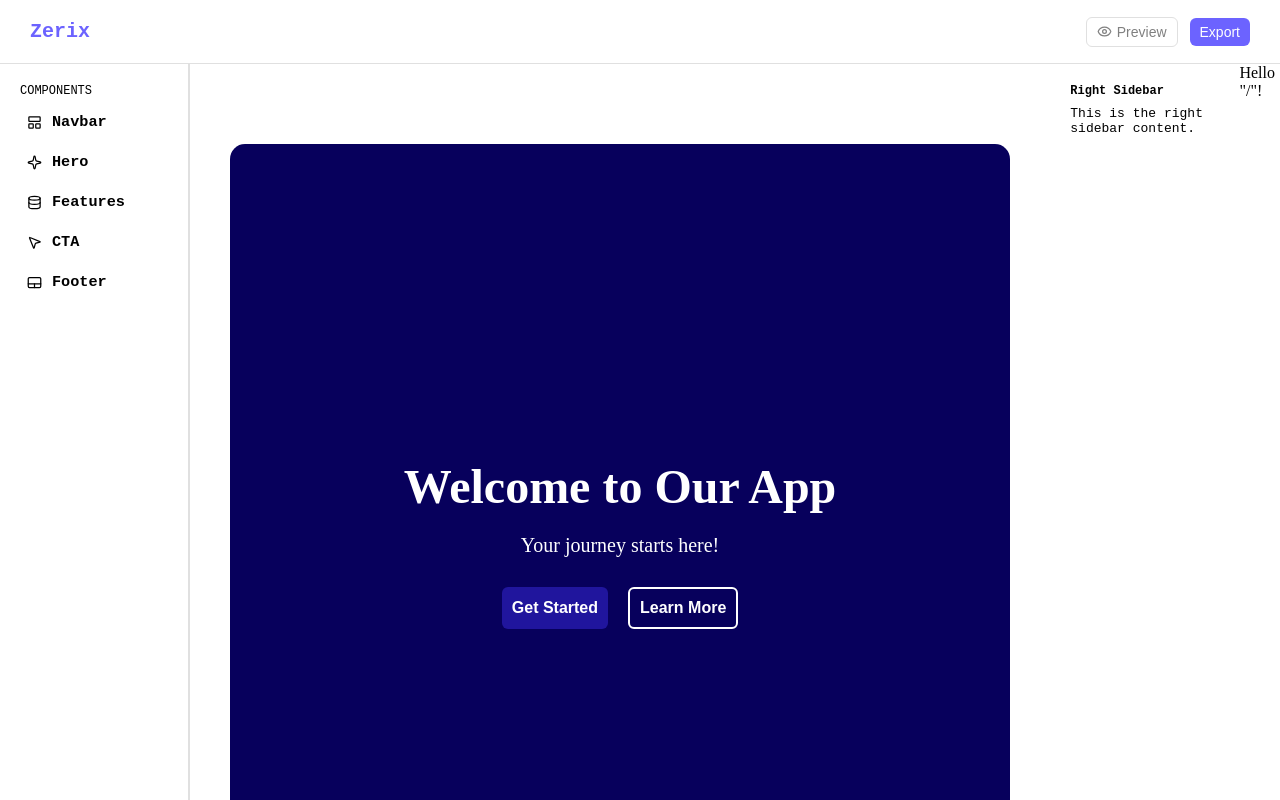
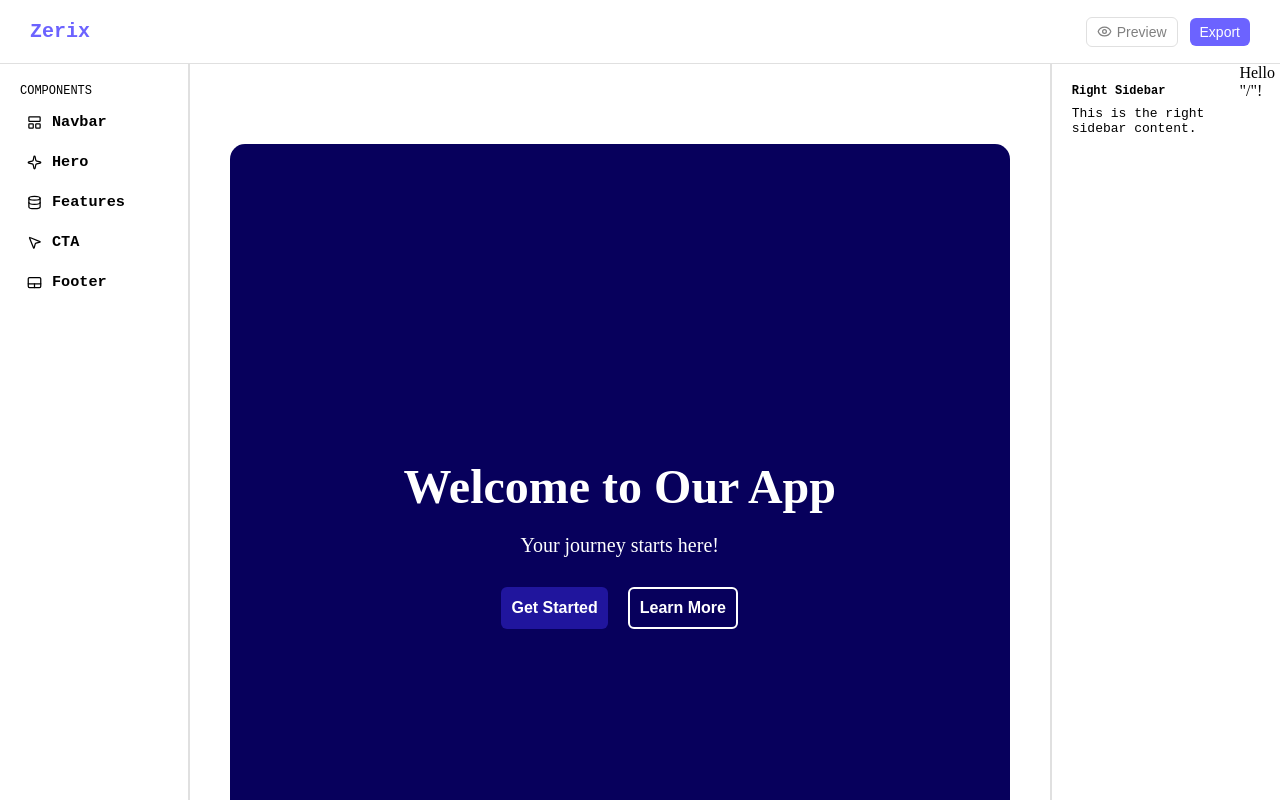
Before and after one commit to Sunjay77/zerix, a React (Vite) app: page / in a window 1280 px wide. Shown: the top 800 px of the page. Built offline with nearby package versions, Linux system fonts and the light colour scheme.

Commit message:
Changes in color

```diff
--- a/src/components/elements/leftsidebar/LeftSideBarStyle.ts
+++ b/src/components/elements/leftsidebar/LeftSideBarStyle.ts
@@ -11,6 +11,8 @@ export const LeftSidebar = styled.div`
   font-family: monospace;
   padding-left: 20px;
   position:sticky;
+  top: 0;
+  overflow-y: auto;
 `;
 export const SidebarHeading = styled.h2`
   font-weight: 100;
@@ -27,6 +29,6 @@ export const SidebarItem = styled.div`
   border-radius: 10px;
   &:hover {
     color: white;
-    background: #6c63ff;
+    background: #07005c;
   }
 `;
--- a/src/components/elements/rightsidebar/RightSideBarStyle.ts
+++ b/src/components/elements/rightsidebar/RightSideBarStyle.ts
@@ -11,6 +11,8 @@ export const RightSideBarSection = styled.section`
   font-family: monospace;
   padding-left: 20px;
   position: sticky;
+  border-left: 2px solid #e0e0e0;
+  top: 0;
 `;
 
 export const RightSideBarHeading = styled.h2`
```
